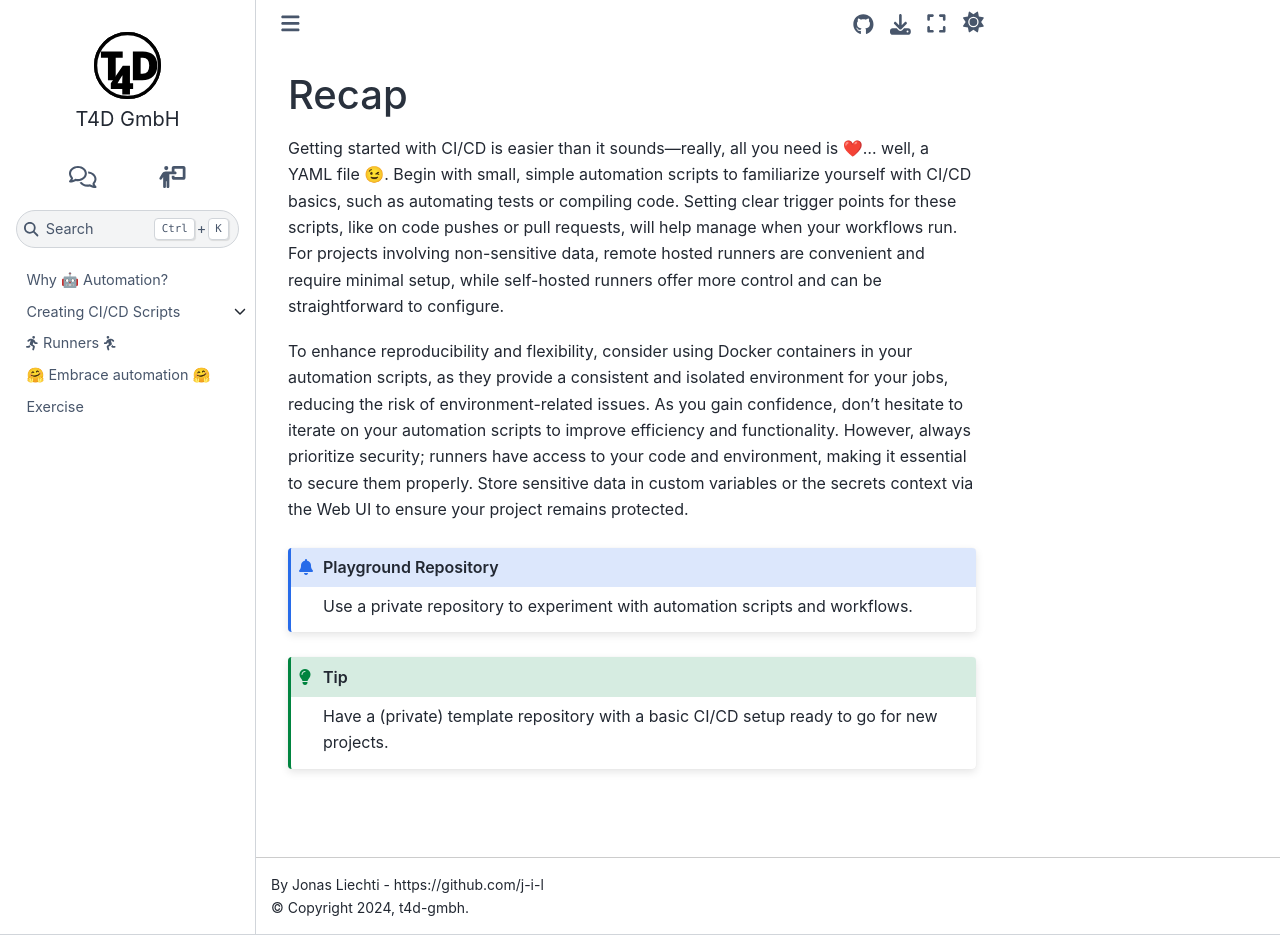
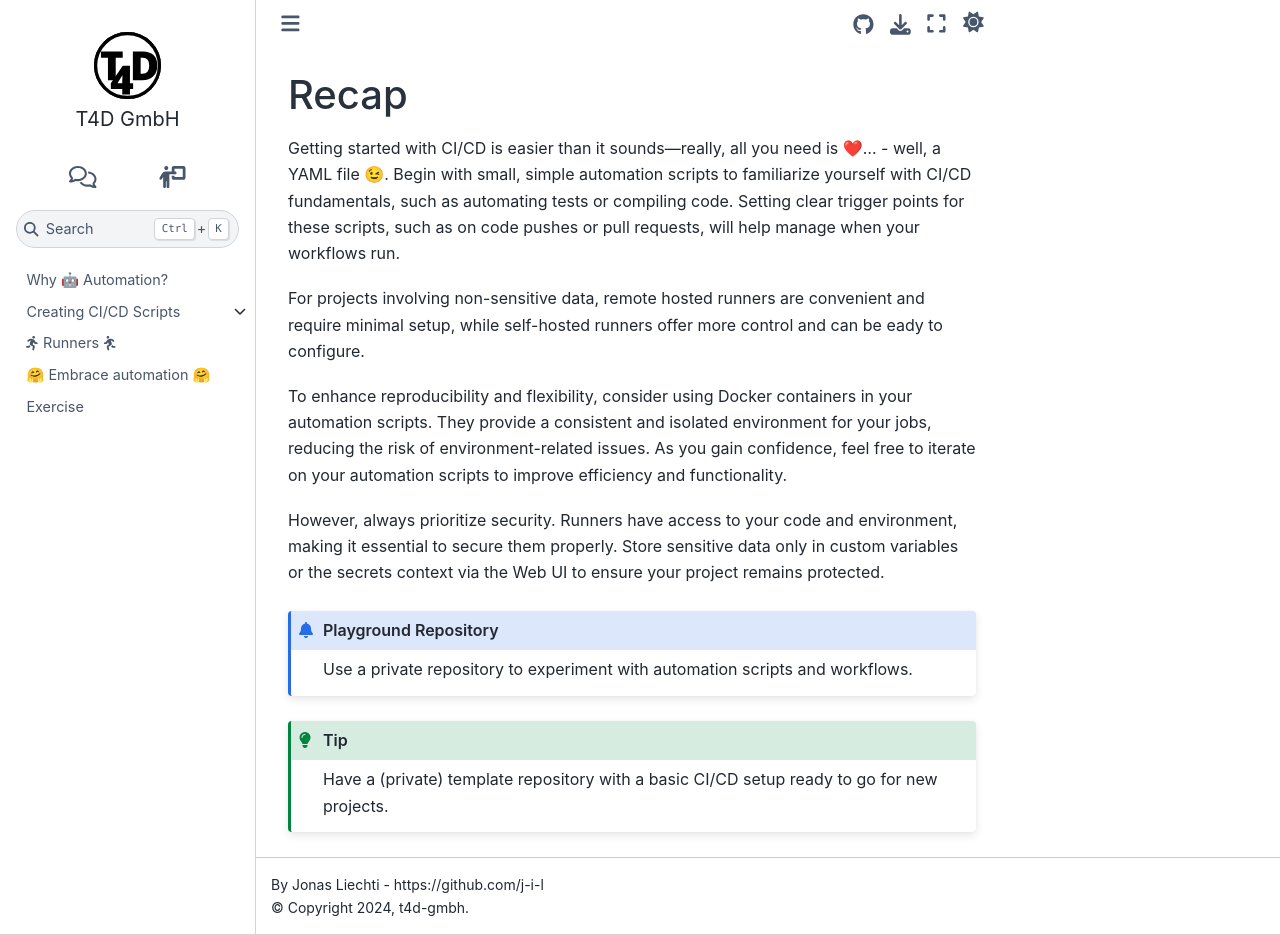
Before and after one commit to t4d-gmbh/ci-cd-workflows, a Sphinx documentation site: the page built from source/content/embrace_automation/recap.md, in a window 1280 px wide and 935 px high. Built offline with Sphinx 7.4.7 and the Sphinx Book theme 1.1.4, drawn with Linux system fonts in a browser that asks for light colours; the version number could not be read and is left out.

Commit message:
Update recap.md
Minor text revision in manuscript

```diff
--- a/source/content/embrace_automation/recap.md
+++ b/source/content/embrace_automation/recap.md
@@ -11,15 +11,17 @@
 - If necessary, **only store sensitive data in custom variables or the `secrets` context** via the Web-UI only!
 {% else %}
 
-Getting started with CI/CD is easier than it sounds—really, all you need is ❤️... well, a YAML file 😉.
-Begin with small, simple automation scripts to familiarize yourself with CI/CD basics, such as automating tests or compiling code.
-Setting clear trigger points for these scripts, like on code pushes or pull requests, will help manage when your workflows run.
-For projects involving non-sensitive data, remote hosted runners are convenient and require minimal setup, while self-hosted runners offer more control and can be straightforward to configure.
+Getting started with CI/CD is easier than it sounds—really, all you need is ❤️... - well, a YAML file 😉.
+Begin with small, simple automation scripts to familiarize yourself with CI/CD fundamentals, such as automating tests or compiling code.
+Setting clear trigger points for these scripts, such as on code pushes or pull requests, will help manage when your workflows run.
 
-To enhance reproducibility and flexibility, consider using Docker containers in your automation scripts, as they provide a consistent and isolated environment for your jobs, reducing the risk of environment-related issues.
-As you gain confidence, don't hesitate to iterate on your automation scripts to improve efficiency and functionality.
-However, always prioritize security; runners have access to your code and environment, making it essential to secure them properly.
-Store sensitive data in custom variables or the secrets context via the Web UI to ensure your project remains protected.
+For projects involving non-sensitive data, remote hosted runners are convenient and require minimal setup, while self-hosted runners offer more control and can be eady to configure.
+
+To enhance reproducibility and flexibility, consider using Docker containers in your automation scripts. They provide a consistent and isolated environment for your jobs, reducing the risk of environment-related issues.
+As you gain confidence, feel free to iterate on your automation scripts to improve efficiency and functionality.
+
+However, always prioritize security. Runners have access to your code and environment, making it essential to secure them properly.
+Store sensitive data only in custom variables or the secrets context via the Web UI to ensure your project remains protected.
 {% endif %}
 
 :::{admonition} Playground Repository
```
